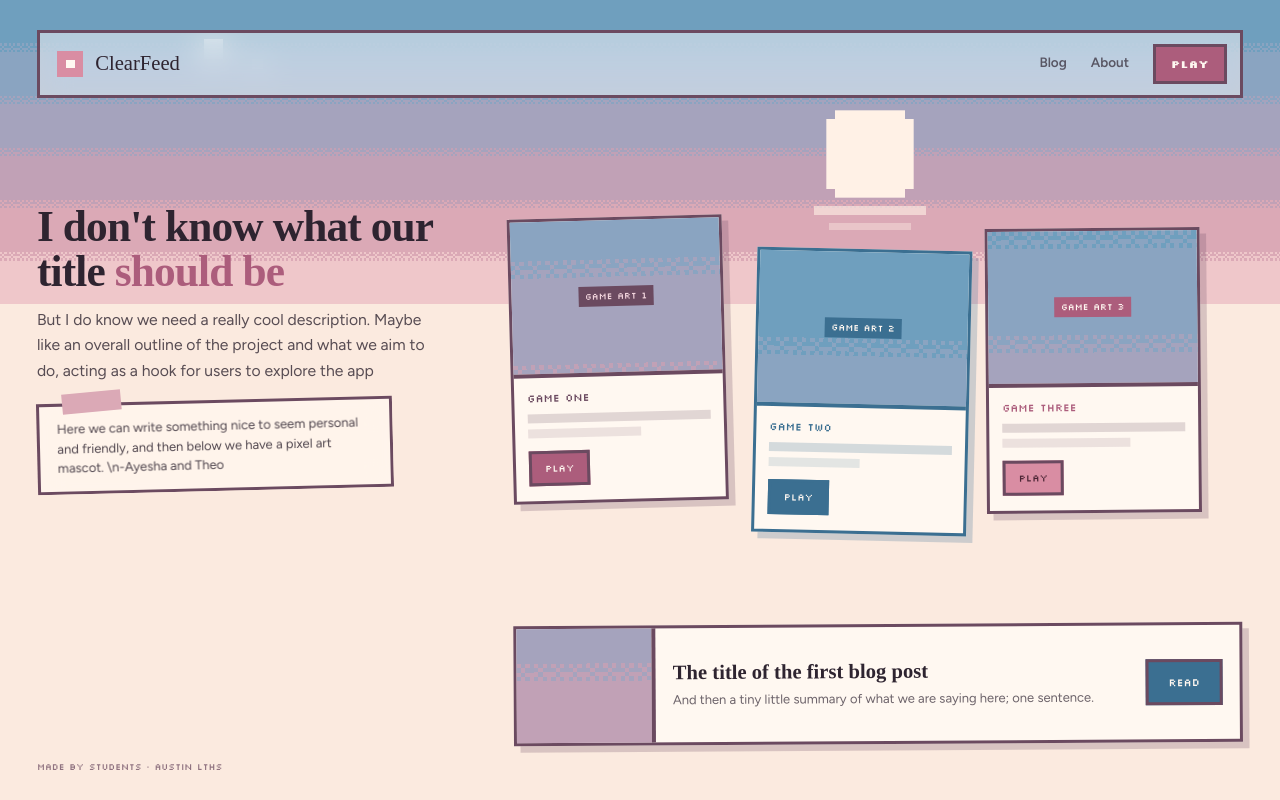
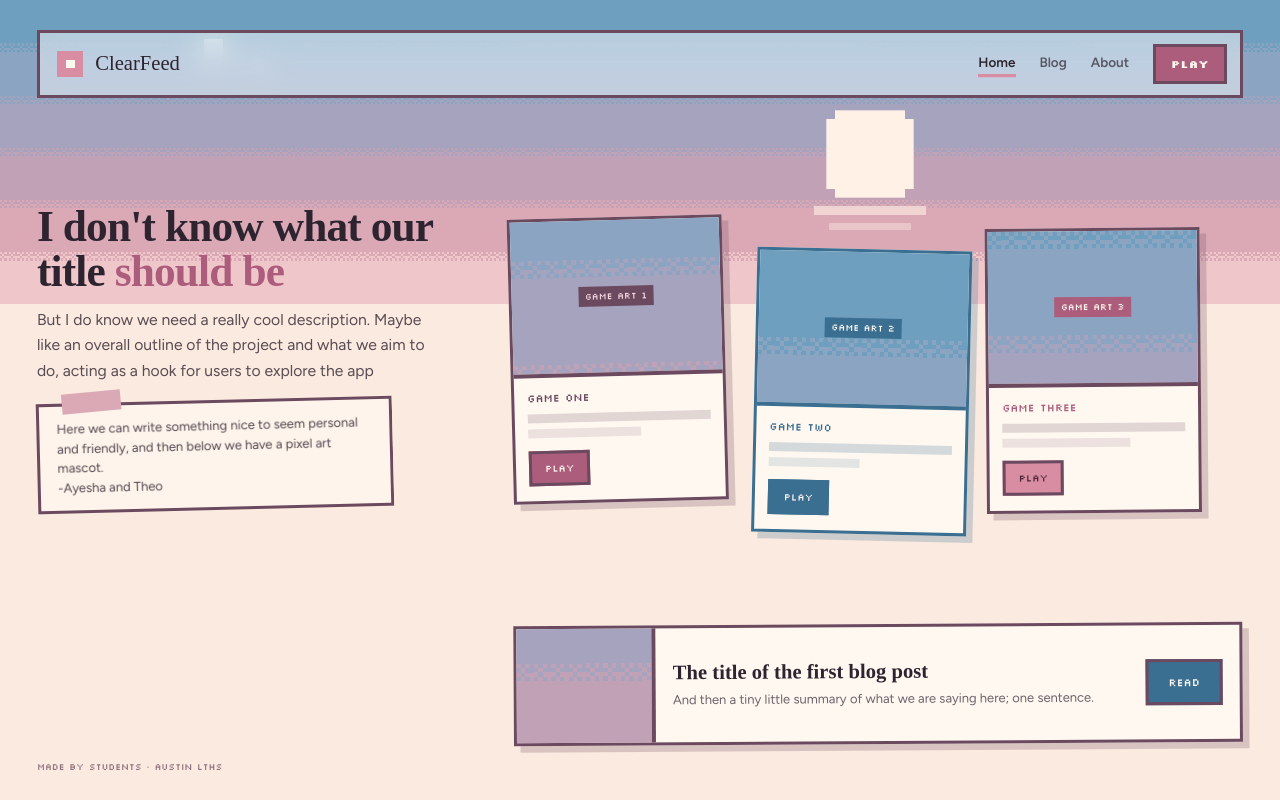
Before and after one commit to The-Theory/clearfeed, a website built with Vite: page index.html in a window 1280 px wide. Built offline with nearby package versions, Linux system fonts and the light colour scheme; a web font is replaced by a local one.

Commit message:
Add Home nav item

```diff
--- a/index.html
+++ b/index.html
@@ -25,6 +25,7 @@
       <span class="brand-word">ClearFeed</span>
     </a>
     <div class="nav-links">
+      <a class="nav-link nav-link-current" href="/" aria-current="page">Home</a>
       <a class="nav-link" href="#blog">Blog</a>
       <a class="nav-link" href="#about">About</a>
       <a class="pill pill-pink border px" href="#games">PLAY</a>
@@ -36,7 +37,7 @@
     <p class="sub"> But I do know we need a really cool description. Maybe like an overall outline of the project and what we aim to do, acting as a hook for users to explore the app</p>
     <div class="note">
       <div class="note-card glass border">
-        <p>Here we can write something nice to seem personal and friendly, and then below we have a pixel art mascot. \n-Ayesha and Theo</p>
+        <p>Here we can write something nice to seem personal and friendly, and then below we have a pixel art mascot. <br>-Ayesha and Theo</p>
       </div>
       <span class="note-tape"></span>
     </div>
```
